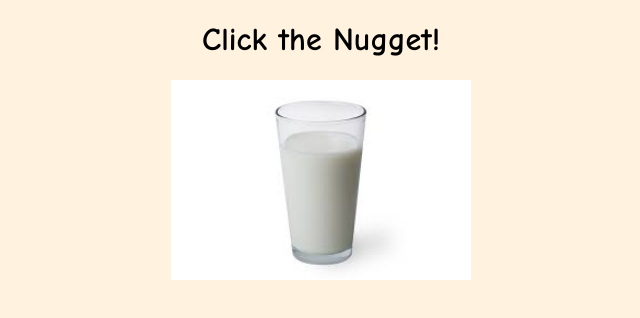
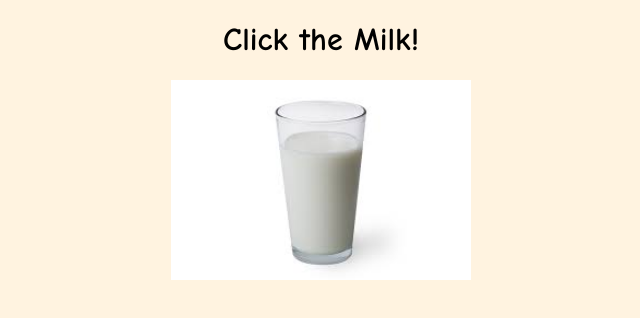
Before and after one commit to Maseyfacey/Free-Milk-, a plain HTML site: page index.html in a window 1280 px wide. Shown: the whole page, without its empty margins (319-959 px from the left). Drawn offline with Linux system fonts and the light colour scheme.

Commit message:
Update index.html

```diff
--- a/index.html
+++ b/index.html
@@ -3,11 +3,11 @@
 <head>
   <meta charset="UTF-8" />
   <meta name="viewport" content="width=device-width, initial-scale=1.0">
-  <title>Chicken Nugget Clicker</title>
+  <title>Free Milk!!!</title>
   <link rel="stylesheet" href="style.css">
 </head>
 <body>
-  <h1>Click the Nugget!</h1>
+  <h1>Click the Milk!</h1>
   <img id="nugget" src="nugget.png" alt="Chicken Nugget">
   <audio id="nuggetSound" src="sound.mp3"></audio>
 
```
